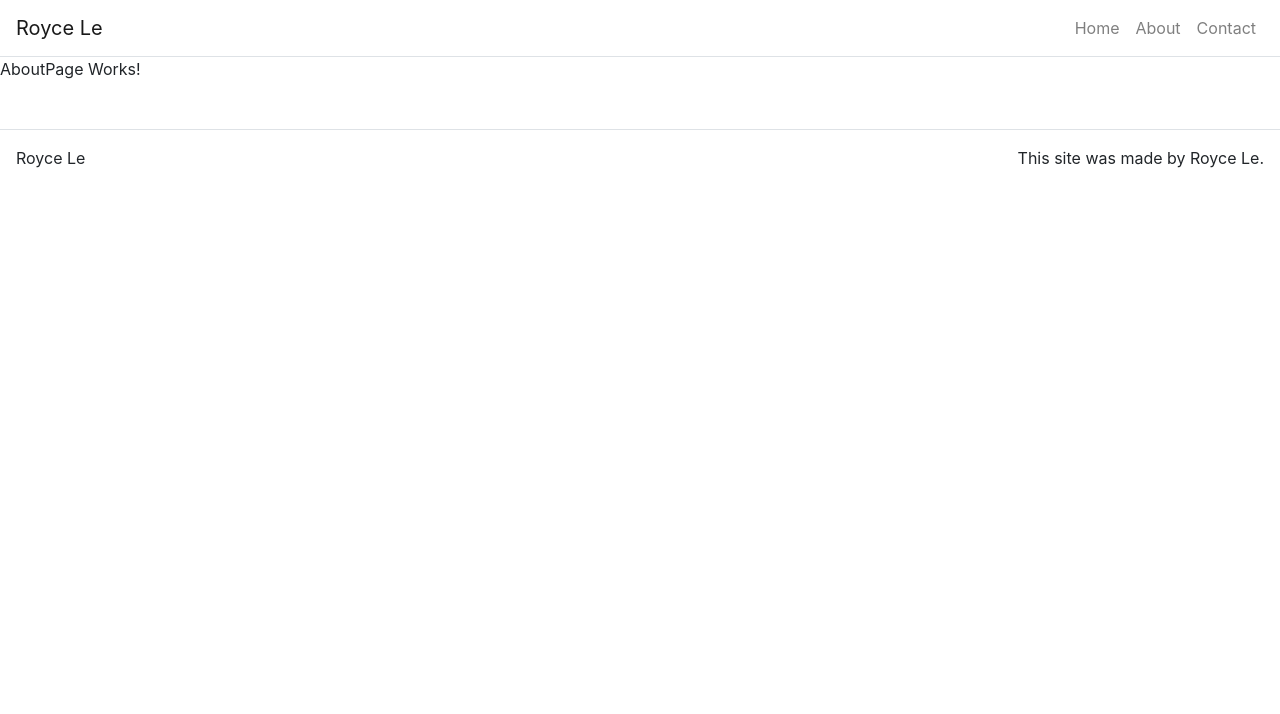
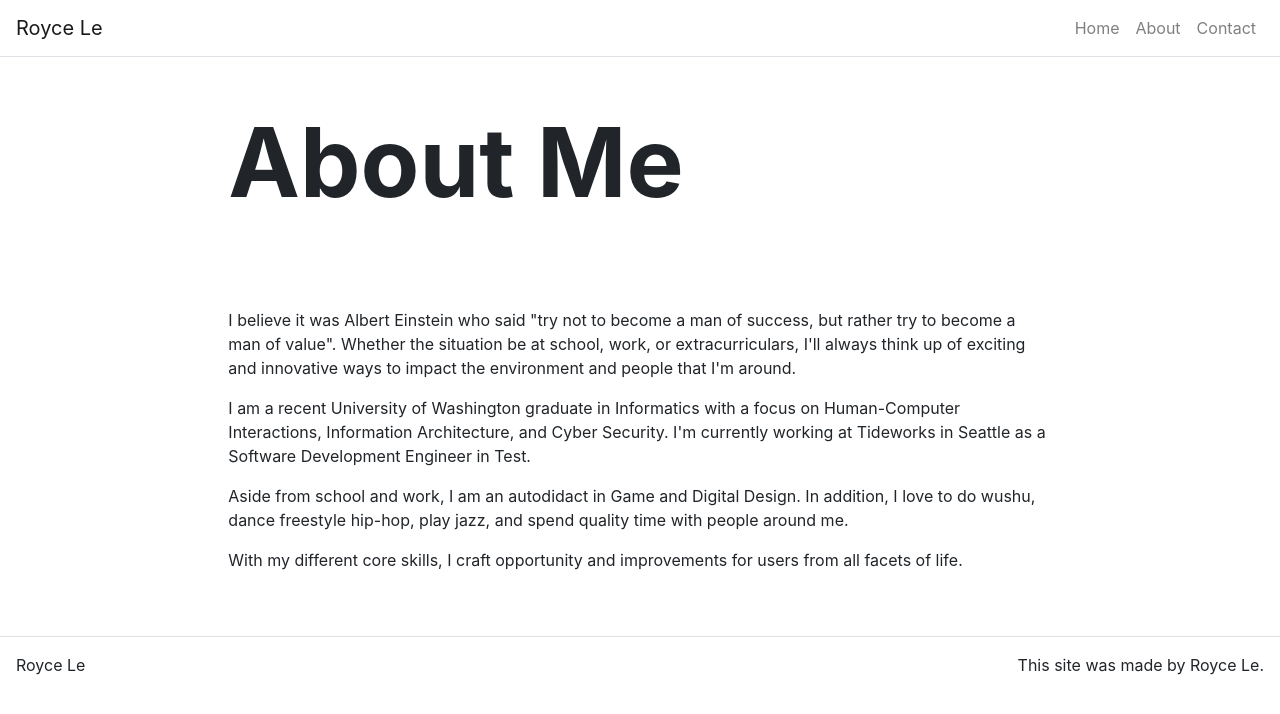
Before and after one commit to roycevanle/Portfolio_4.21.21, a React (Create React App) app: page /about in a window 1280 px wide. Shown: the top 714 px of the page. Built offline with nearby package versions, Linux system fonts and the light colour scheme.

Commit message:
added to the about me page

```diff
--- /dev/null
+++ b/src/components/Content.js
@@ -0,0 +1,17 @@
+import React from 'react';
+import { Col, Container, Row } from 'react-bootstrap';
+
+function Content(props) {
+    return(
+        <Container fluid={true}>
+            <Row className="justify-content-center">
+                <Col md={8}>
+                    {/* whenever you pass between these tags, it'll render automatically */}
+                    {props.children}
+                </Col>
+            </Row>
+        </Container>
+    )
+}
+
+export default Content;
--- a/src/pages/AboutPage.js
+++ b/src/pages/AboutPage.js
@@ -1,8 +1,23 @@
 import React from 'react';
+import Content from '../components/Content';
+import Hero from '../components/Hero';
 
 function AboutPage(props) {
     return (
-        <p>AboutPage Works!</p>
+        <div>
+            <Hero title={props.title} />
+
+            <Content>
+                <p>I believe it was Albert Einstein who said "try not to become a man of success, but rather try to become a man of value". Whether the situation be at school, work, or extracurriculars, I'll always think up of exciting and innovative ways to impact the environment and people that I'm around.
+                </p>
+                <p>I am a recent University of Washington graduate in Informatics with a focus on Human-Computer Interactions, Information Architecture, and Cyber Security. I'm currently working at Tideworks in Seattle as a Software Development Engineer in Test.
+                </p>
+                <p>Aside from school and work, I am an autodidact in Game and Digital Design. In addition, I love to do wushu, dance freestyle hip-hop, play jazz, and spend quality time with people around me.
+                </p>
+                <p>With my different core skills, I craft opportunity and improvements for users from all facets of life.
+                </p>
+            </Content>
+        </div>
     );
 }
 
```
